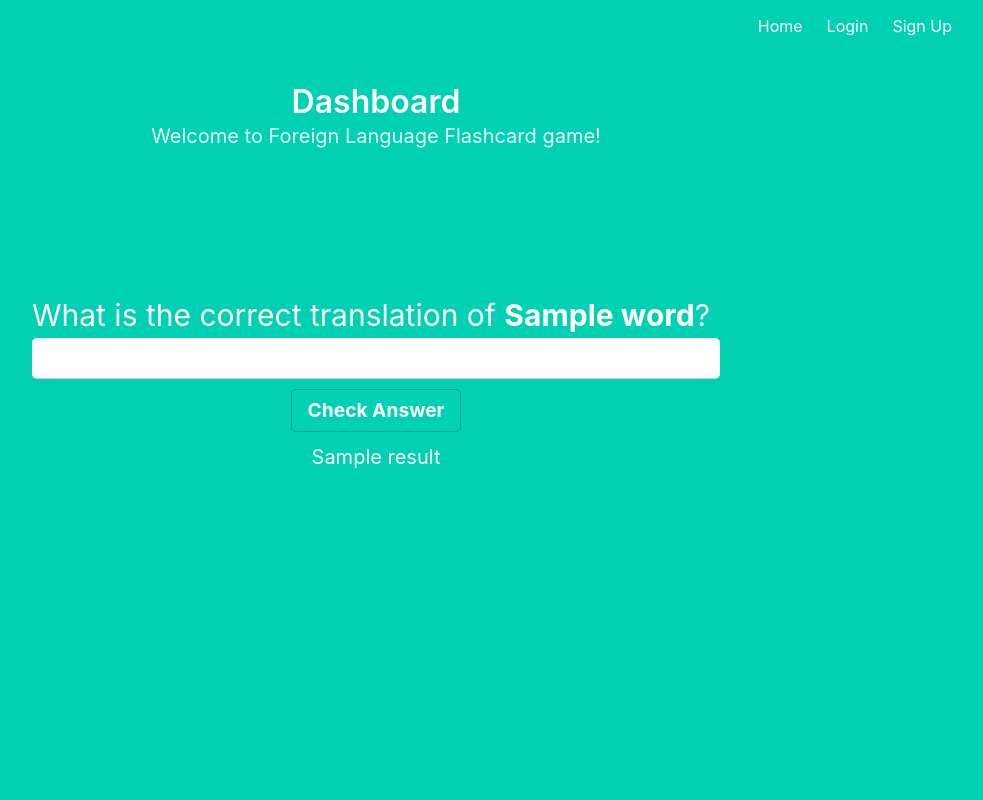
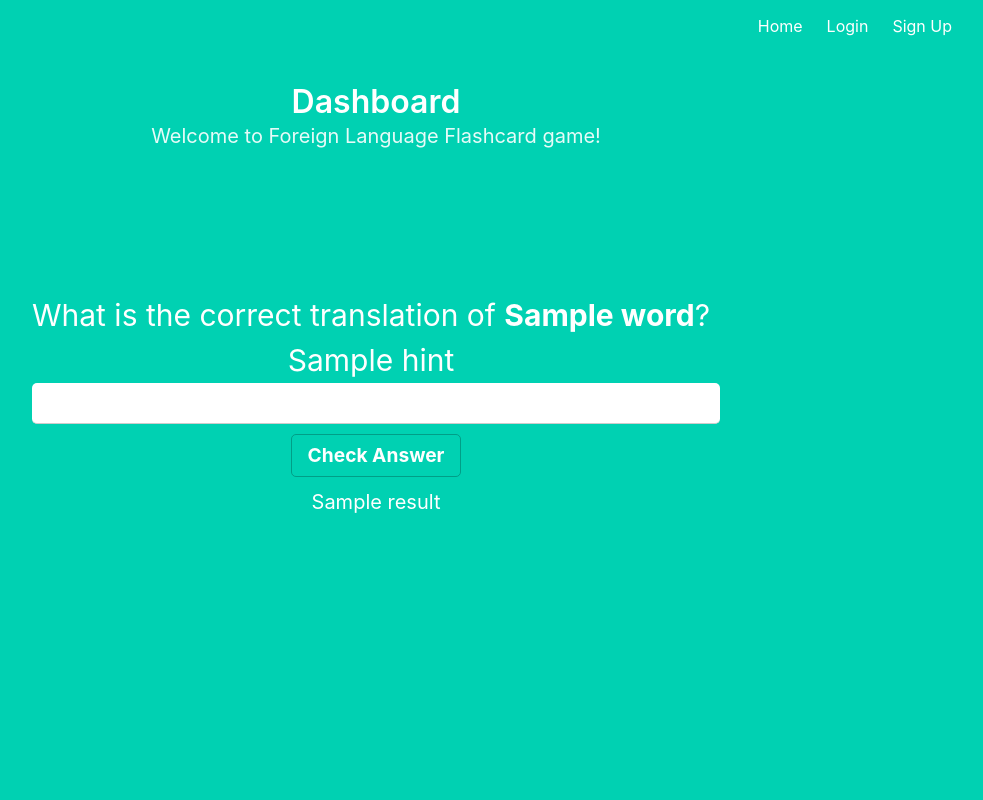
Before and after one commit to G-Christos/Flashcard_game, a Flask app: template templates/dashboard.html in a window 1280 px wide. Shown: the whole page, without its empty margins (264-1247 px from the left). Run offline with Flask 2, Linux system fonts and the light colour scheme; the template is opened without the code that fills it: most values are stand-ins (such as "Sample title", 1, 10 or a date in 2020); parts of the project's set-up code (start-up, migrations or seed data) failed here and were passed over.

Commit message:
Add files via upload

```diff
--- a/app.py
+++ b/app.py
@@ -106,18 +106,23 @@ current_word_translation = ''
 @app.route('/dashboard', methods=['GET', 'POST'])
 @login_required
 def dashboard():
-    global current_word, current_word_translation
+    global current_word, current_word_translation, correct_answers, wrong_answers
     if request.method == 'POST':
         answer = request.form['answer']
         if answer.lower() == current_word_translation.lower():
             result = 'Correct!'
+            correct_answers += 1
         else:
             result = 'Wrong! The correct answer is "{}".'.format(current_word_translation)
+            # wrong_answers += 1
         current_word, current_word_translation = random.choice(list(bag_of_words.items()))
-        return render_template('dashboard.html', word=current_word, result=result)
+        return render_template('dashboard.html', word=current_word, result=result, hint=current_word_translation)
     else:
         current_word, current_word_translation = random.choice(list(bag_of_words.items()))
-        return render_template('dashboard.html', word=current_word)
+        correct_answers = 0
+        # wrong_answers = 0
+        return render_template('dashboard.html', word=current_word, hint=current_word_translation)
+
 
 @app.route('/logout', methods=['GET', 'POST'])
 @login_required
--- a/requirements.txt
+++ b/requirements.txt
@@ -22,3 +22,4 @@ sqlparse==0.4.2
 Werkzeug==2.1.1
 WTForms==3.0.1
 zipp==3.8.0
+sqlite3
--- a/templates/dashboard.html
+++ b/templates/dashboard.html
@@ -40,6 +40,7 @@
 
 <form method="POST" style="max-width: max-content; margin: 0 auto;">
     <p style="font-size:30px; margin-right: 10px;">What is the correct translation of <strong>{{ word }}</strong>?</p>
+    <p style="font-size:30px; margin-right: 10px;"> {{ hint }} </p>
     <div style="flex: 1;">
       <input style="padding: 0.5rem; font-size: 1.2rem; border: none; border-radius: 5px; border-bottom: 1px solid #ccc; width: 100%; text-align: center;" type="text" name="answer" required>
     <button style="padding: 0.5rem 1rem ; margin-top: 10px; font-size: 1.2rem; border-radius: 5px; border: 1px solid #009E87; font-weight: bold;" class="button is-primary" type="submit">Check Answer</button>
```
Also changed, not shown: templates/index.html (+10 -0 lines), 1 other file.
